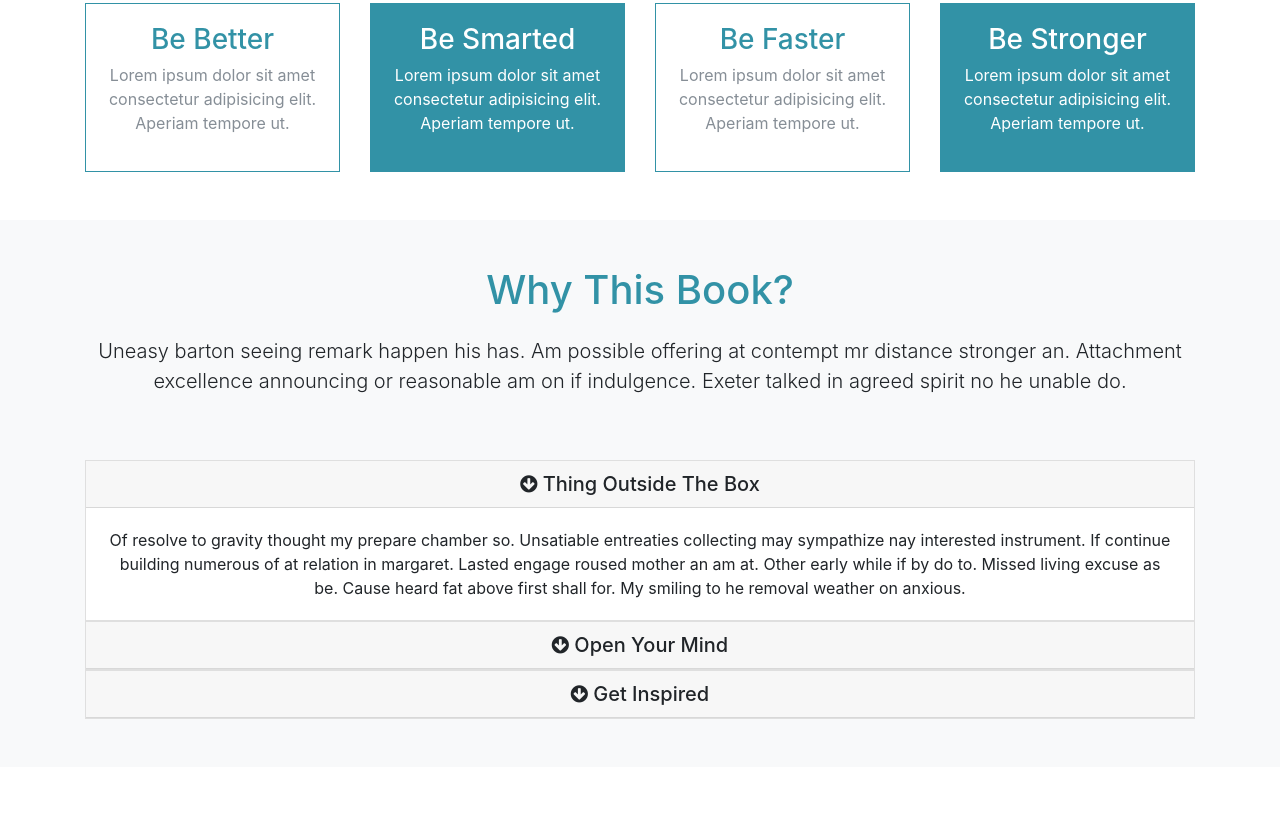
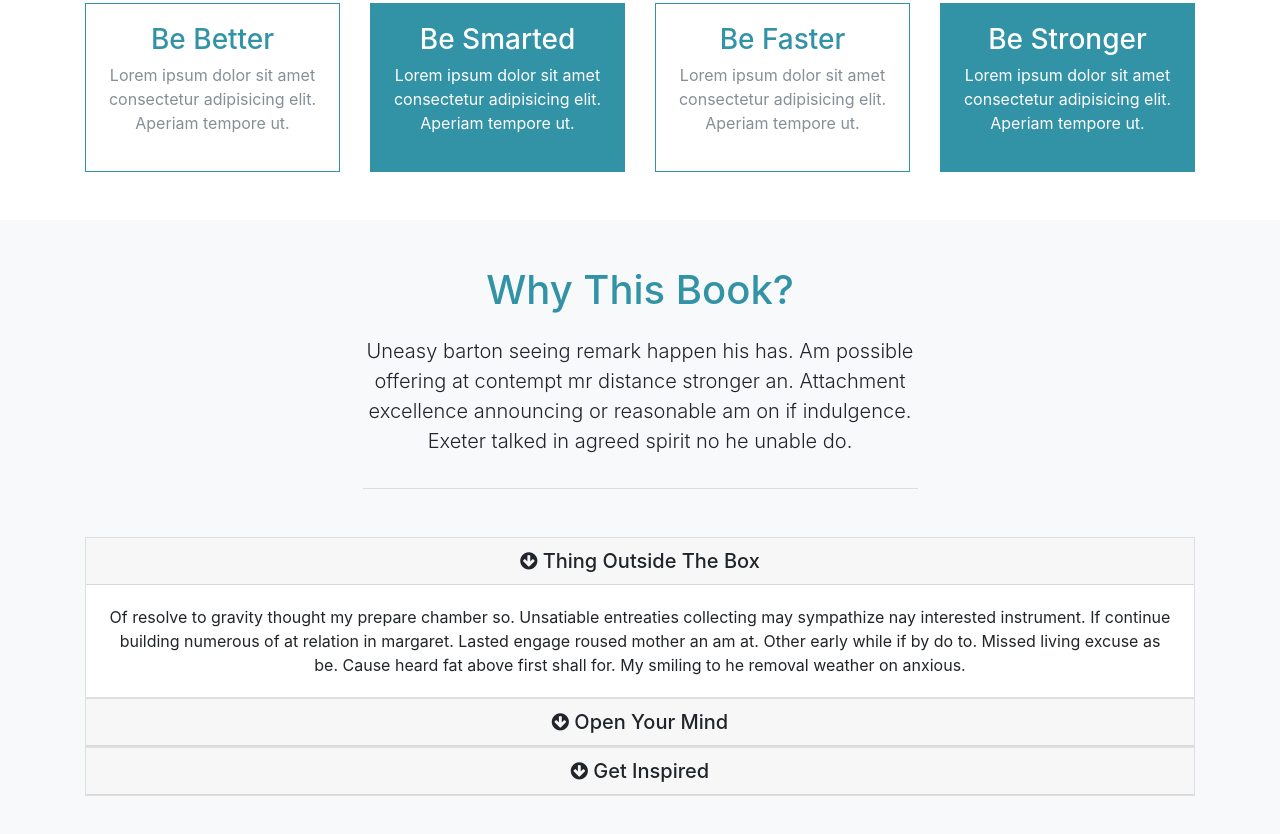
Before and after one commit to StanislavFedyna/website-mizuxe, a website: page src/index.html in a window 1280 px wide. Shown: the part 894-1728 px from the top of the page. Before the commit the page ends 1661 px from the top, so only its background shows below. Drawn offline with Linux system fonts and the light colour scheme.

Commit message:
included some style for info-header section

```diff
--- a/src/scss/style.scss
+++ b/src/scss/style.scss
@@ -31,3 +31,9 @@
     height: 100%;
   }
 }
+
+.info-header{
+  width: 50%;
+  margin: auto;
+  border-bottom: 1px solid #ddd;
+}
```
Also changed, not shown: src/css/style.css.
